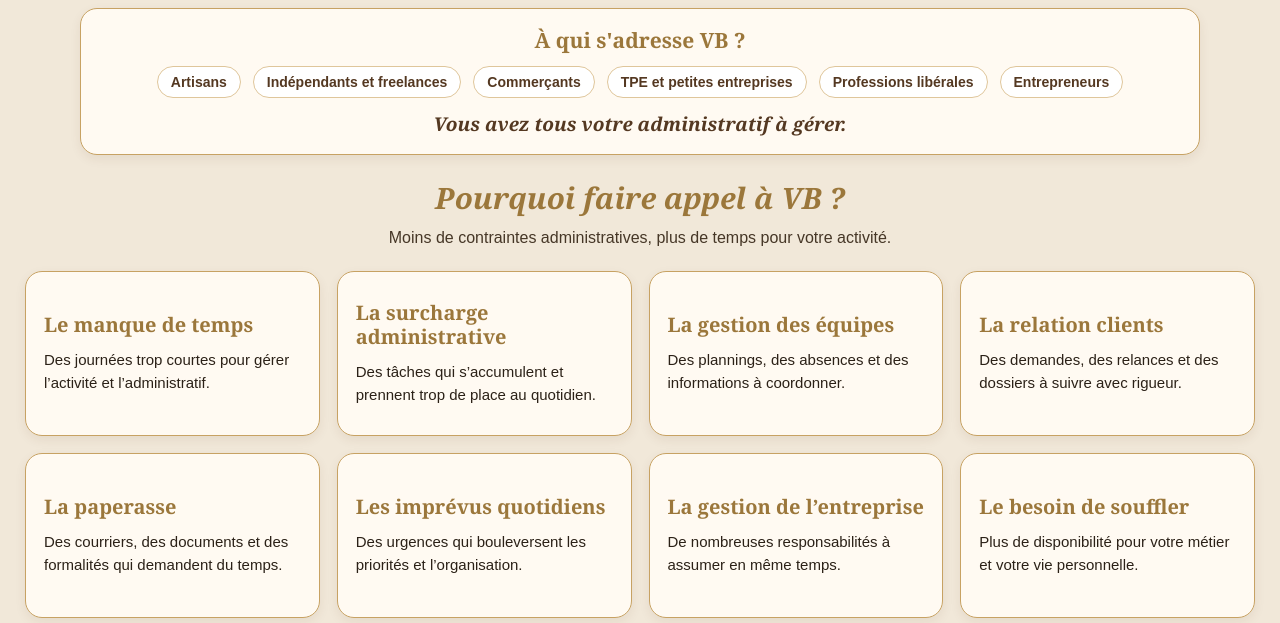
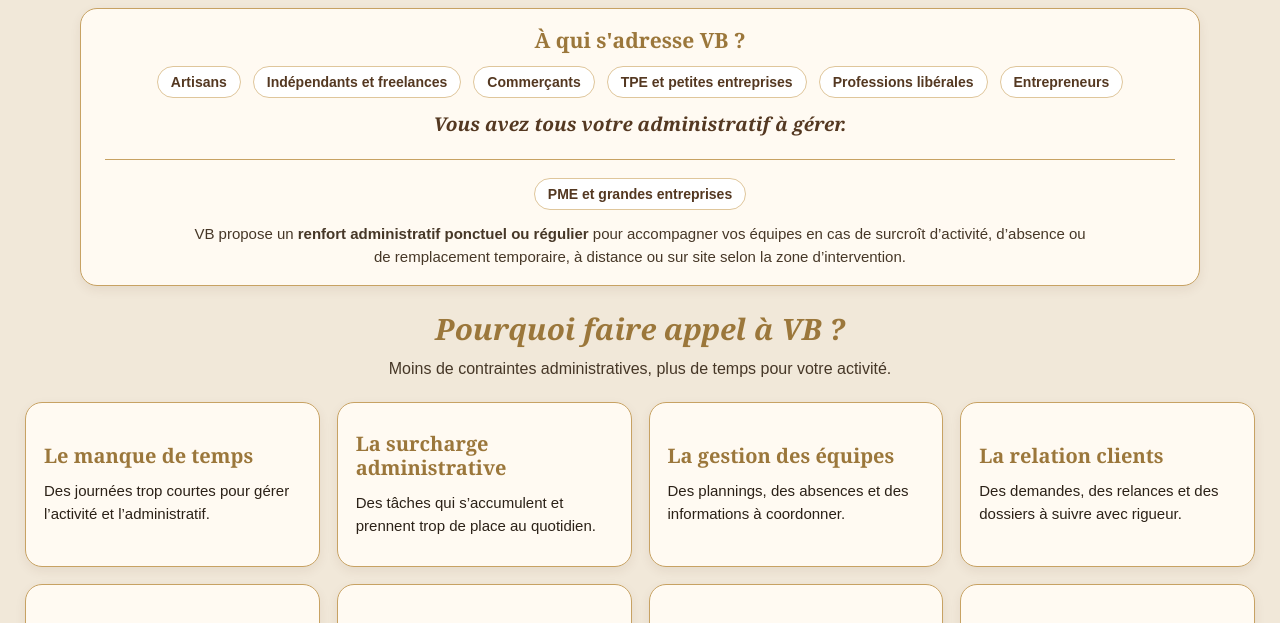
Before and after one commit to vb-assistance-administrative/vb-site, a plain HTML site: page pourquoi.html in a window 1280 px wide. Shown: the part 127-750 px from the top of the page. Drawn offline with Linux system fonts and the light colour scheme.

Commit message:
Enhance pourquoi.html with new content sections
Added sections for administrative support and target audiences.

```diff
--- a/pourquoi.html
+++ b/pourquoi.html
@@ -40,6 +40,9 @@ h1{font:italic bold clamp(25px,2.3vw,34px) Georgia,'Times New Roman',serif;color
 .public-vb .profils{display:flex;justify-content:center;flex-wrap:wrap;gap:9px 12px;margin-bottom:13px}
 .public-vb .profils span{border:1px solid #dfc69b;border-radius:30px;padding:7px 13px;background:#fff;color:#543821;font-size:14px}
 .public-vb p{font:italic bold 19px Georgia,'Times New Roman',serif;color:#543821;margin:0}
+.public-vb .separation-renfort{border:0;border-top:1px solid #c7a263;margin:22px 0 18px}
+.public-vb .profils-renfort{margin:13px 0 0}
+.public-vb .renfort-vb{font:normal 15px/1.5 Arial,Helvetica,sans-serif;color:#463727;margin:13px auto 0;max-width:900px}
 @media(max-width:600px){.public-vb{padding:17px 12px;margin-bottom:20px}.public-vb h2{font-size:19px}.public-vb .profils span{font-size:12px}.public-vb p{font-size:17px}}
 </style>
 </head>
@@ -54,6 +57,9 @@ h1{font:italic bold clamp(25px,2.3vw,34px) Georgia,'Times New Roman',serif;color
 <h2 id="public-titre">À qui s'adresse VB ?</h2>
 <div class="profils"><span><strong>Artisans</strong></span><span><strong>Indépendants et freelances</strong></span><span><strong>Commerçants</strong></span><span><strong>TPE et petites entreprises</strong></span><span><strong>Professions libérales</strong></span><span><strong>Entrepreneurs</strong></span></div>
 <p>Vous avez tous votre administratif à gérer.</p>
+<hr class="separation-renfort">
+<div class="profils profils-renfort"><span><strong>PME et grandes entreprises</strong></span></div>
+<p class="renfort-vb">VB propose un <strong>renfort administratif ponctuel ou régulier</strong> pour accompagner vos équipes en cas de surcroît d’activité, d’absence ou de remplacement temporaire, à distance ou sur site selon la zone d’intervention.</p>
 </section>
 
 <div class="entete"><h1>Pourquoi faire appel à VB ?</h1><p class="sous-titre">Moins de contraintes administratives, plus de temps pour votre activité.</p></div>
```
